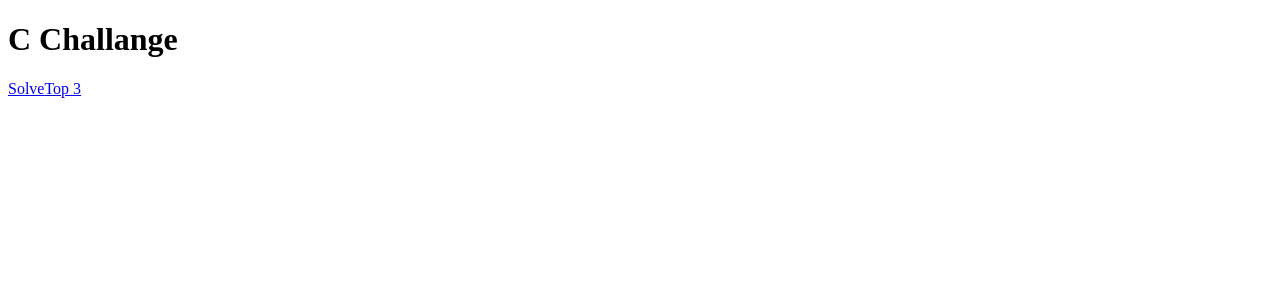
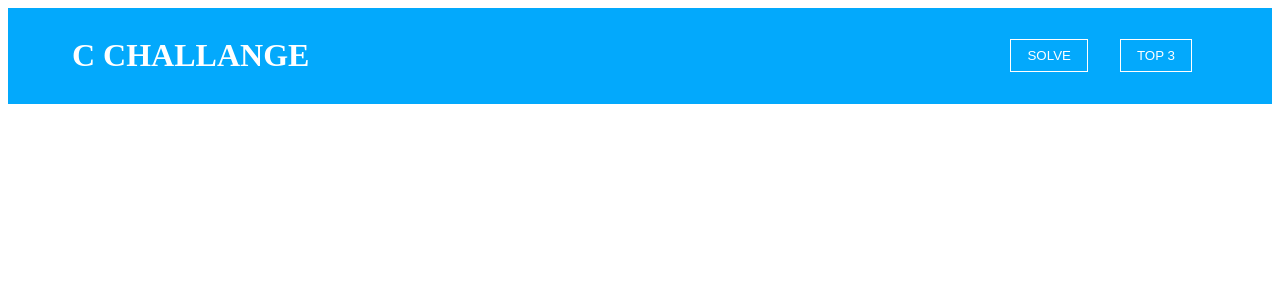
Before and after one commit to PatrykPodworski/CChallange, a React (Create React App) app: page / in a window 1280 px wide. Shown: the top 300 px of the page. Built offline with nearby package versions, Linux system fonts and the light colour scheme.

Commit message:
Style header

```diff
--- a/package.json
+++ b/package.json
@@ -10,6 +10,7 @@
     "@types/node": "^12.0.0",
     "@types/react": "^17.0.3",
     "@types/react-dom": "^17.0.0",
+    "@types/styled-components": "^5.1.9",
     "react": "^17.0.2",
     "react-dom": "^17.0.2",
     "react-router-dom": "^5.2.0",
--- a/src/App.tsx
+++ b/src/App.tsx
@@ -1,5 +1,7 @@
 import React from "react";
-import { BrowserRouter as Router, Link, Route, Switch } from "react-router-dom";
+import { BrowserRouter as Router, Route, Switch } from "react-router-dom";
+import ROUTES from "./constants/ROUTES";
+import Header from "./Header/Header";
 
 function App() {
   return (
@@ -20,19 +22,4 @@ function App() {
 const SubmitForm = () => <div>Submit form</div>;
 const Highscores = () => <div>Highscores</div>;
 
-const ROUTES = {
-  submissions: "/submissions",
-  highscores: "/highscores",
-};
-
-const Header = () => (
-  <header>
-    <h1>C Challange</h1>
-    <nav>
-      <Link to={ROUTES.submissions}>Solve</Link>
-      <Link to={ROUTES.highscores}>Top 3</Link>
-    </nav>
-  </header>
-);
-
 export default App;
--- /dev/null
+++ b/src/Header/Header.tsx
@@ -0,0 +1,51 @@
+import React, { useCallback } from "react";
+import { Link, useHistory, useLocation } from "react-router-dom";
+import styled from "styled-components";
+import COLORS from "../constants/COLORS";
+import ROUTES from "../constants/ROUTES";
+import HeaderButton from "./HeaderButton";
+
+const Header = () => {
+  const history = useHistory();
+  const location = useLocation();
+
+  const onHeadingClick = useCallback(() => history.push(ROUTES.submissions), [
+    history,
+  ]);
+
+  return (
+    <StyledHeader>
+      <StyledH1 onClick={onHeadingClick}>C Challange</StyledH1>
+      <nav>
+        <Link to={ROUTES.submissions}>
+          <HeaderButton
+            isActive={location.pathname === ROUTES.submissions}
+            text="Solve"
+          />
+        </Link>
+        <Link to={ROUTES.highscores}>
+          <HeaderButton
+            isActive={location.pathname === ROUTES.highscores}
+            text="Top 3"
+          />
+        </Link>
+      </nav>
+    </StyledHeader>
+  );
+};
+
+const StyledH1 = styled.h1`
+  text-transform: uppercase;
+  cursor: pointer;
+`;
+
+const StyledHeader = styled.header`
+  display: flex;
+  align-items: center;
+  justify-content: space-between;
+  padding: 8px 64px;
+  background-color: ${COLORS.primary};
+  color: ${COLORS.white};
+`;
+
+export default Header;
--- /dev/null
+++ b/src/Header/HeaderButton.tsx
@@ -0,0 +1,13 @@
+import React from "react";
+import ActiveButton from "../components/ActiveButton";
+import Button from "../components/Button";
+
+const HeaderButton = ({ isActive, text }: HeaderButtonProps) =>
+  isActive ? <ActiveButton>{text}</ActiveButton> : <Button>{text}</Button>;
+
+type HeaderButtonProps = {
+  isActive: boolean;
+  text: string;
+};
+
+export default HeaderButton;
--- /dev/null
+++ b/src/components/ActiveButton.tsx
@@ -0,0 +1,10 @@
+import styled from "styled-components";
+import COLORS from "../constants/COLORS";
+import { Button } from "./Button";
+
+const ActiveButton = styled(Button)`
+  background-color: ${COLORS.secondary};
+  border-color: ${COLORS.secondary};
+`;
+
+export default ActiveButton;
--- /dev/null
+++ b/src/components/Button.tsx
@@ -0,0 +1,14 @@
+import styled from "styled-components";
+import COLORS from "../constants/COLORS";
+
+export const Button = styled.button`
+  color: ${COLORS.white};
+  background-color: ${COLORS.primary};
+  border: 1px solid ${COLORS.white};
+
+  padding: 8px 16px;
+  margin: 16px;
+  text-transform: uppercase;
+`;
+
+export default Button;
--- /dev/null
+++ b/src/constants/COLORS.ts
@@ -0,0 +1,7 @@
+const COLORS = {
+  primary: "#03a9fc",
+  white: "#fff",
+  secondary: "#737373",
+};
+
+export default COLORS;
--- /dev/null
+++ b/src/constants/ROUTES.ts
@@ -0,0 +1,6 @@
+const ROUTES = {
+  submissions: "/submissions",
+  highscores: "/highscores",
+};
+
+export default ROUTES;
```
Also changed, not shown: 1 other file (tests, documents, lock files or other folders).
